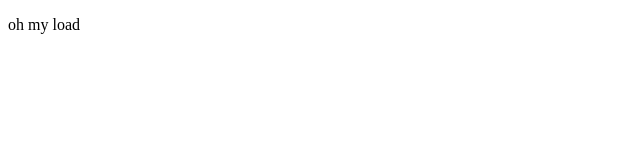
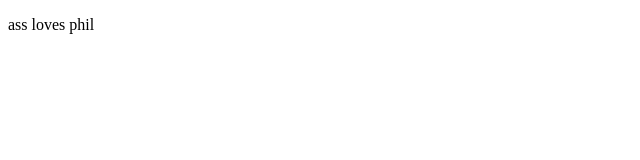
Before and after one commit to BriskYunus/yunus_rilett_week5, a plain HTML site: page index.html in a window 1280 px wide. Shown: the full height of the page, 0-640 px from the left. Drawn offline with Linux system fonts and the light colour scheme.

```diff
--- a/index.html
+++ b/index.html
@@ -5,6 +5,6 @@
 	<title>this shit is wack lmao</title>
 </head>
 <body>
-	<p>oh my load</p>
+	<p>ass loves phil</p>
 	</body>
 </html>
```
